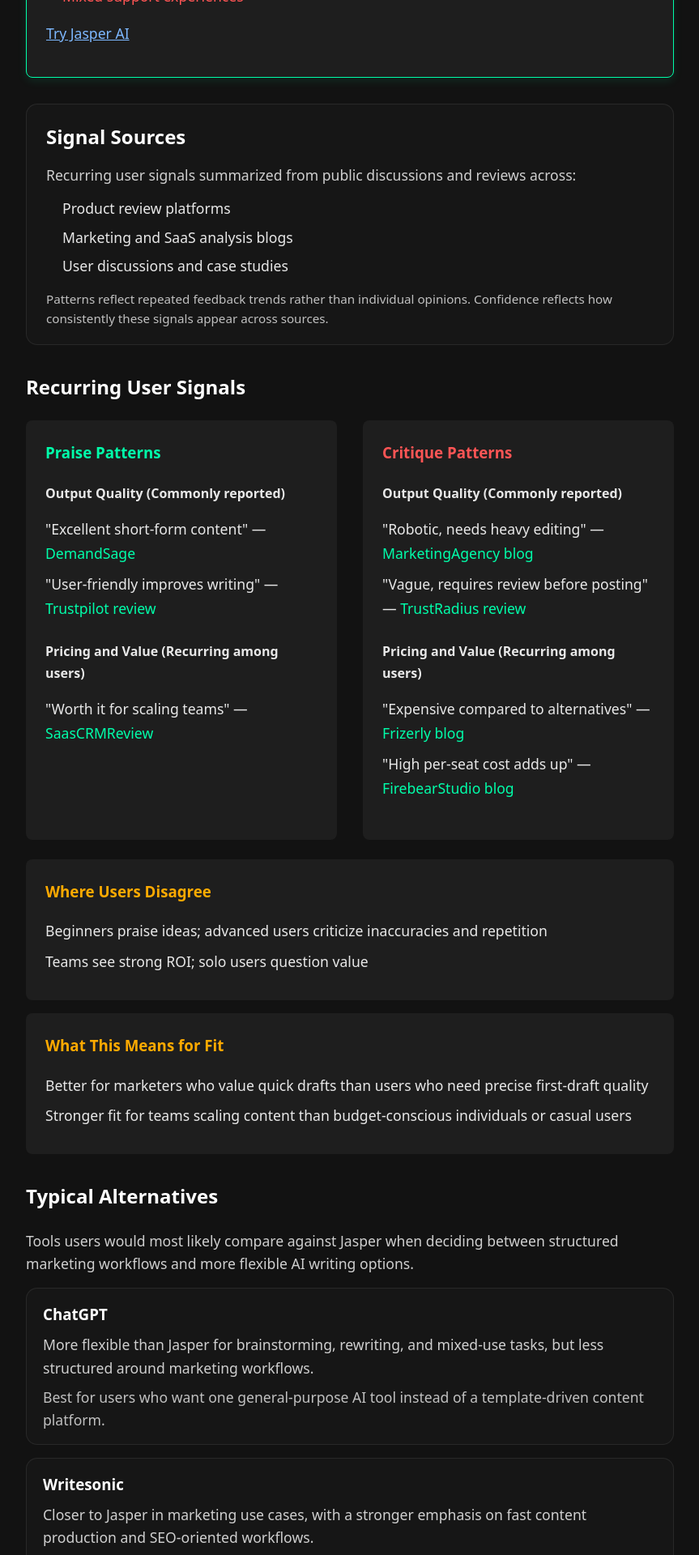
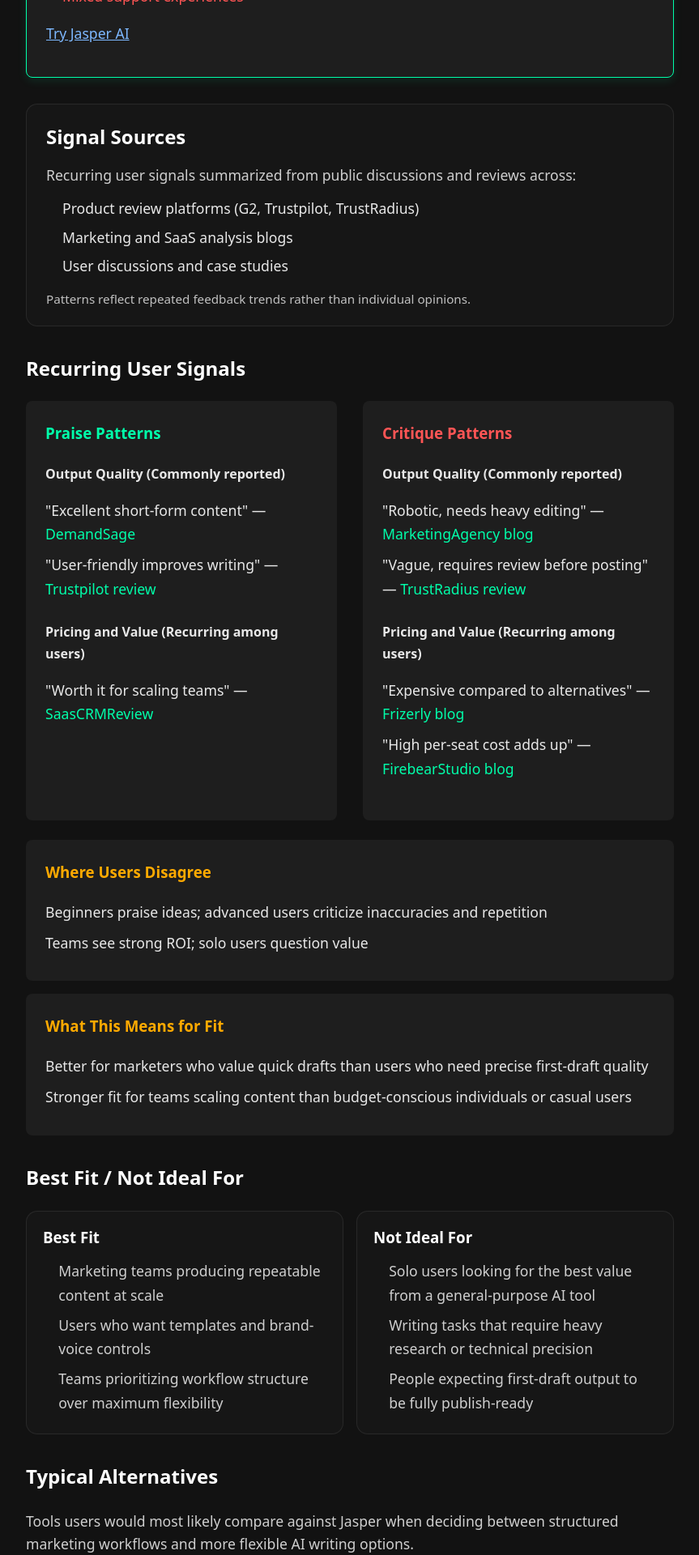
Before and after one commit to toddfromstatefarm-debug/AI-WIKI, a Jekyll site: the page built from tools/jasper-ai.md, in a window 1280 px wide. Shown: the part 640-2560 px from the top of the page at 81% size, without its empty margins (208-1071 px from the left). Built offline with Jekyll 4.4.1, drawn with Linux system fonts in a browser that asks for light colours; our own code applies the rules of GitHub Pages for plain Markdown files.

Commit message:
Add best fit section and tighten signal sources copy

```diff
--- /dev/null
+++ b/_includes/best-fit.html
@@ -0,0 +1,23 @@
+<section class="best-fit-section">
+  <h2>Best Fit / Not Ideal For</h2>
+
+  <div class="best-fit-grid">
+    <div class="best-fit-card">
+      <h3>Best Fit</h3>
+      <ul>
+        {% for item in page.best_fit %}
+          <li>{{ item }}</li>
+        {% endfor %}
+      </ul>
+    </div>
+
+    <div class="best-fit-card">
+      <h3>Not Ideal For</h3>
+      <ul>
+        {% for item in page.not_ideal_for %}
+          <li>{{ item }}</li>
+        {% endfor %}
+      </ul>
+    </div>
+  </div>
+</section>
--- a/_includes/signal-sources.html
+++ b/_includes/signal-sources.html
@@ -12,6 +12,6 @@
   </ul>
 
   <p class="signal-sources-note">
-    Patterns reflect repeated feedback trends rather than individual opinions. Confidence reflects how consistently these signals appear across sources.
+    Patterns reflect repeated feedback trends rather than individual opinions.
   </p>
 </section>
--- a/_layouts/tool.html
+++ b/_layouts/tool.html
@@ -14,6 +14,9 @@
   {% if page.recurring_signals %}
     {% include recurring-signals.html %}
   {% endif %}
+  {% if page.best_fit and page.best_fit.size > 0 and page.not_ideal_for and page.not_ideal_for.size > 0 %}
+    {% include best-fit.html %}
+  {% endif %}
   {% if page.typical_alternatives and page.typical_alternatives.size > 0 %}
     {% include typical-alternatives.html %}
   {% endif %}
--- a/assets/css/main.css
+++ b/assets/css/main.css
@@ -392,3 +392,41 @@
   margin: 0;
   color: #cfcfcf;
 }
+
+
+.best-fit-section {
+  margin: 2rem 0;
+}
+
+.best-fit-grid {
+  display: grid;
+  gap: 1rem;
+  grid-template-columns: repeat(2, minmax(0, 1fr));
+}
+
+.best-fit-card {
+  padding: 1rem 1.25rem;
+  background: #161616;
+  border: 1px solid rgba(255, 255, 255, 0.08);
+  border-radius: 14px;
+}
+
+.best-fit-card h3 {
+  margin: 0 0 0.75rem;
+}
+
+.best-fit-card ul {
+  margin: 0;
+  padding-left: 1.2rem;
+}
+
+.best-fit-card li {
+  margin: 0.4rem 0;
+  color: #cfcfcf;
+}
+
+@media (max-width: 700px) {
+  .best-fit-grid {
+    grid-template-columns: 1fr;
+  }
+}
--- a/tools/jasper-ai.md
+++ b/tools/jasper-ai.md
@@ -54,6 +54,14 @@
         link: "https://firebearstudio.com/blog/jasper-ai-review.html"
     disagreement: "Teams see strong ROI; solo users question value"
     fit_implication: "Stronger fit for teams scaling content than budget-conscious individuals or casual users"
+best_fit:
+  - Marketing teams producing repeatable content at scale
+  - Users who want templates and brand-voice controls
+  - Teams prioritizing workflow structure over maximum flexibility
+not_ideal_for:
+  - Solo users looking for the best value from a general-purpose AI tool
+  - Writing tasks that require heavy research or technical precision
+  - People expecting first-draft output to be fully publish-ready
 workflow_insights:
   narrative: "Once inside Jasper, the workflow usually starts with choosing a template or command, entering prompts or keywords, and generating a draft that can be revised quickly. The interface is built around speed and repetition, with brand voice and structured templates helping teams move through marketing tasks faster, but the process often turns into generate, edit, and refine rather than one-click publish."
   tradeoffs:
@@ -62,7 +70,7 @@
     - "Brand voice setup helps with consistency, but getting the tone to feel natural can take more revision than users expect."
 signal_sources:
   categories:
-    - Product review platforms
+    - Product review platforms (G2, Trustpilot, TrustRadius)
     - Marketing and SaaS analysis blogs
     - User discussions and case studies
 typical_alternatives:
```
